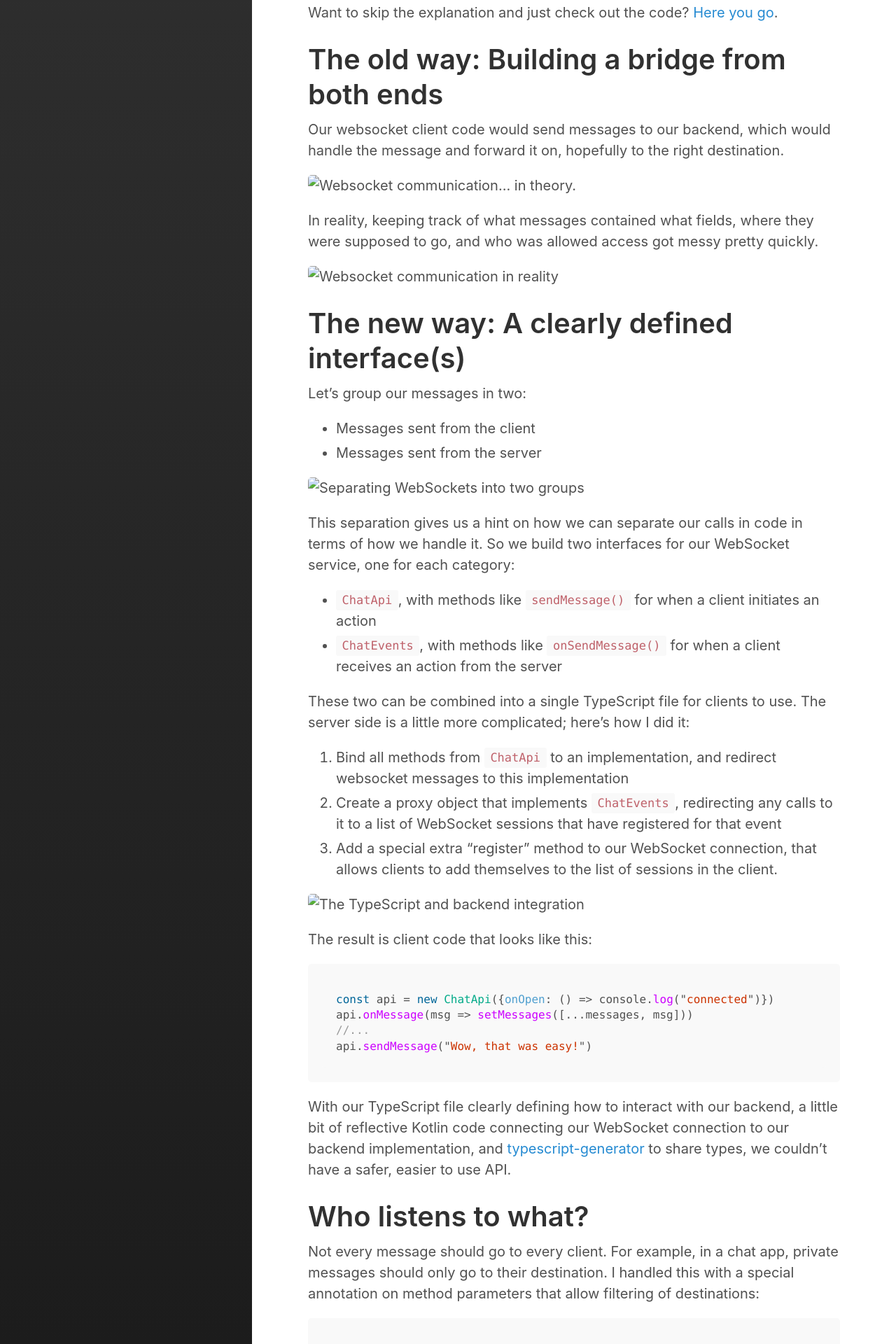
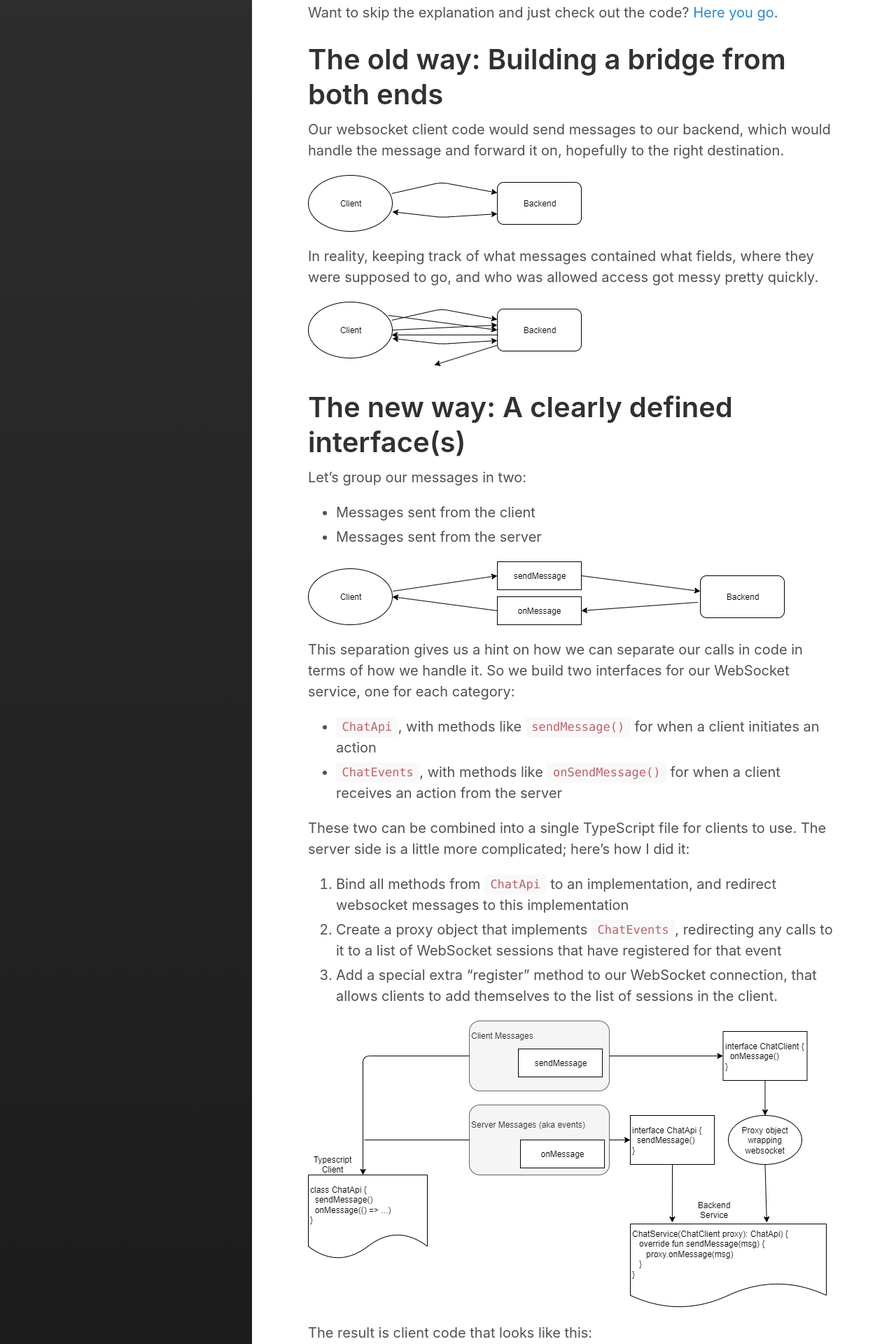
Before and after one commit to crummy/crummy.github.io, a Jekyll site: the page built from _posts/2022-09-05-slick-websocket-api.md, in a window 1280 px wide. Shown: the part 517-2437 px from the top of the page at 70% size. Built offline with Jekyll 4.4.1, drawn with Linux system fonts in a browser that asks for light colours; some web fonts are replaced.

Commit message:
Fix links

```diff
--- a/_posts/2022-09-05-slick-websocket-api.md
+++ b/_posts/2022-09-05-slick-websocket-api.md
@@ -24,13 +24,13 @@ Want to skip the explanation and just check out the code?
 Our websocket client code would send messages to our backend, which would
 handle the message and forward it on, hopefully to the right destination.
 
-![Websocket communication... in theory.](assets/simple.png)
+![Websocket communication... in theory.](/assets/simple.png)
 
 In reality, keeping track of what messages contained what fields,
 where they were supposed to go, and who was allowed access got messy pretty
 quickly.
 
-![Websocket communication in reality](assets/messy.png)
+![Websocket communication in reality](/assets/messy.png)
 
 # The new way: A clearly defined interface(s)
 
@@ -39,7 +39,7 @@ Let's group our messages in two:
 * Messages sent from the client
 * Messages sent from the server
 
-![Separating WebSockets into two groups](assets/interface.png)
+![Separating WebSockets into two groups](/assets/interface.png)
 
 This separation gives us a hint on how we can separate our calls
 in code in terms of how we handle it. So we build two interfaces for
@@ -63,7 +63,7 @@ registered for that event
 that allows clients to add themselves to the list of sessions
 in the client.
 
-![The TypeScript and backend integration](assets/websockets.png)
+![The TypeScript and backend integration](/assets/websockets.png)
 
 The result is client code that looks like this:
 
```
